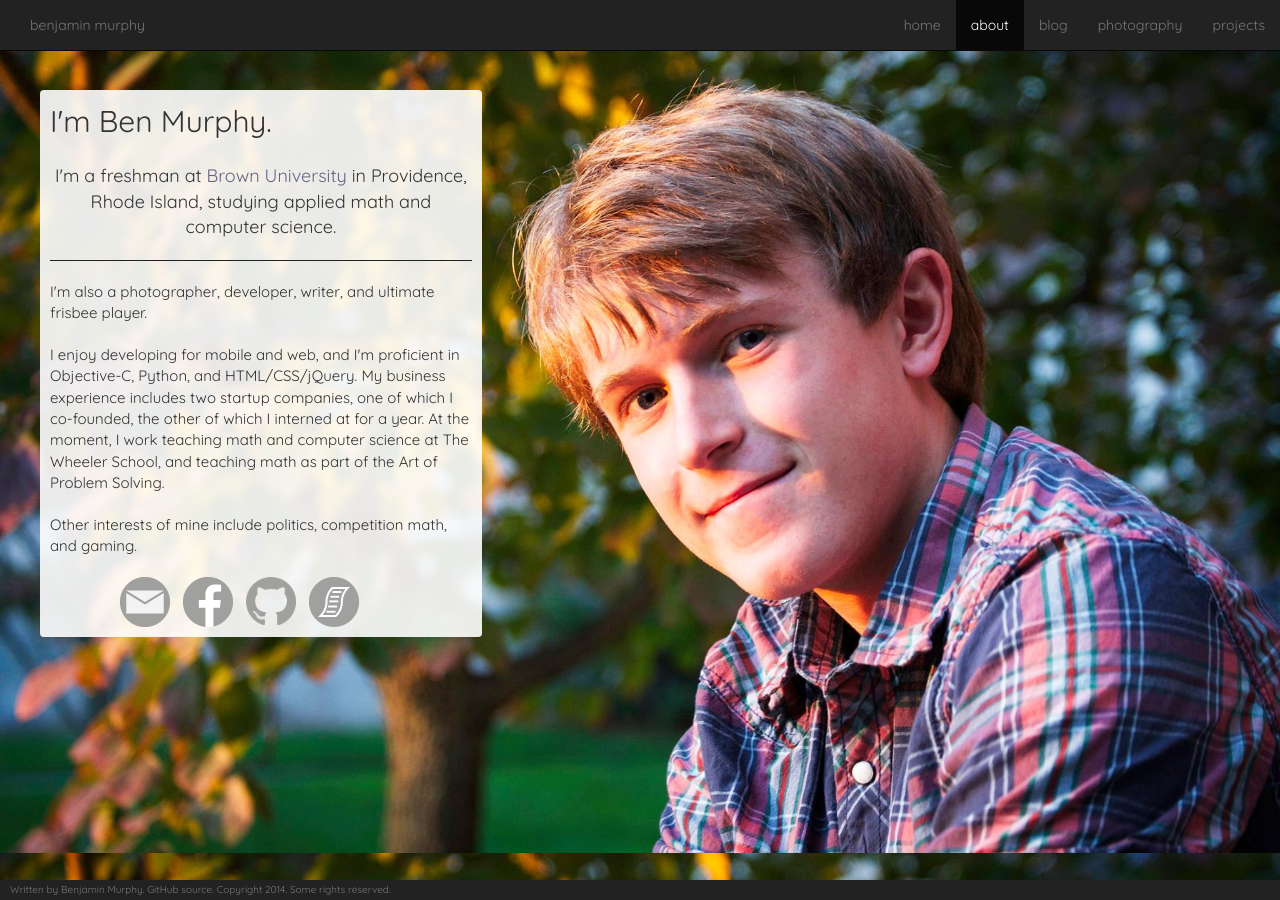
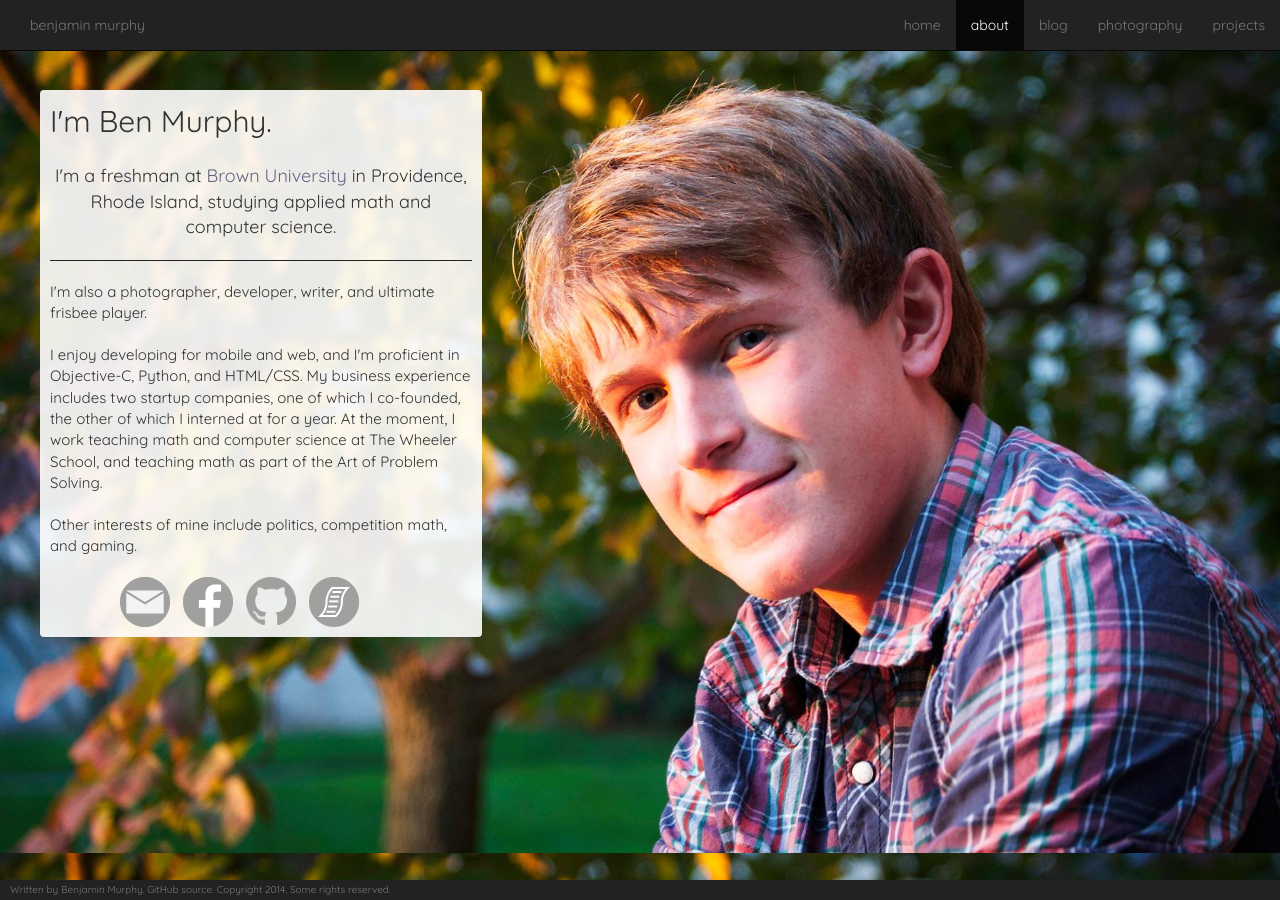
Before and after one commit to benjaminmurphy/benjaminmurphy.github.io, a Jekyll site: the page about/index.html, which Jekyll copies as it is, in a window 1280 px wide. Built offline with Jekyll 4.4.1, drawn with Linux system fonts in a browser that asks for light colours; nearby versions of some CDN libraries.

Commit message:
Removed jQuery

```diff
--- a/about/index.html
+++ b/about/index.html
@@ -45,7 +45,7 @@
                     <div style="font-size: 30px;" class="about_statement_div">I'm Ben Murphy.</div><br>
                     <div style="font-size: 18px; text-align: center;" class="about_statement_div">I'm a freshman at <a href="www.brown.edu">Brown University</a> in Providence, Rhode Island, studying applied math and computer science.</div><hr style="border-color: #222;">
                     <div style="font-size: 15px; text-align:left;" class="about_statement_div">I'm also a photographer, developer, writer, and ultimate frisbee player.</div><br>
-                    <div style="font-size: 15px; text-align: left;" class="about_statement_div">I enjoy developing for mobile and web, and I'm proficient in Objective-C, Python, and HTML/CSS/jQuery. My business experience includes two startup companies, one of which I co-founded, the other of which I interned at for a year. At the moment, I work teaching math and computer science at The Wheeler School, and teaching math as part of the Art of Problem Solving.</div><br>
+                    <div style="font-size: 15px; text-align: left;" class="about_statement_div">I enjoy developing for mobile and web, and I'm proficient in Objective-C, Python, and HTML/CSS. My business experience includes two startup companies, one of which I co-founded, the other of which I interned at for a year. At the moment, I work teaching math and computer science at The Wheeler School, and teaching math as part of the Art of Problem Solving.</div><br>
                     <div style="font-size: 15px;" class="about_statement_div">Other interests of mine include politics, competition math, and gaming.</div><br>
                     <div class="about_statement_div">
                         <a href="mailto:benjamin_murphy@me.com"><span style="width: 30%; float: left;">
```
